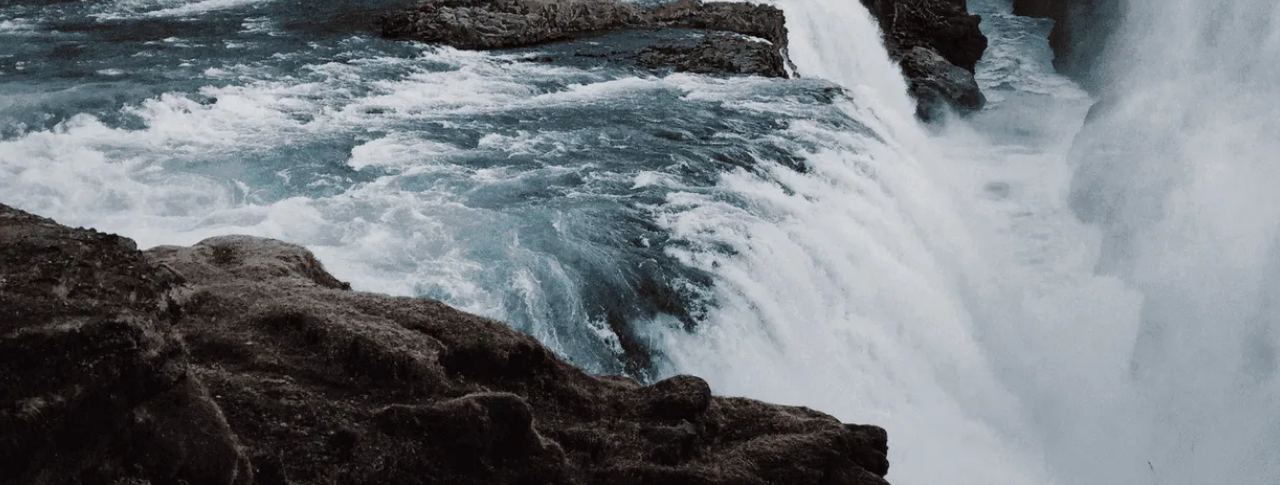
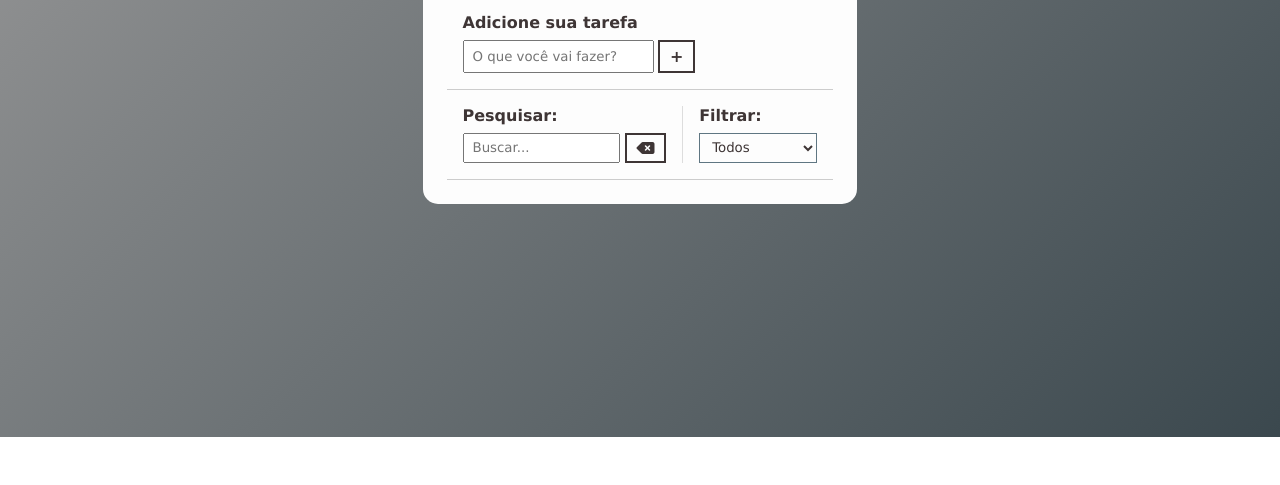
Before and after one commit to LayzaDev/To-Do-List, a plain HTML site: page index.html in a window 1280 px wide. Shown: the part 363-848 px from the top of the page. After the commit the page ends 800 px from the top, so only its background shows below. Drawn offline with Linux system fonts and the light colour scheme.

Commit message:
style: muda background

```diff
--- a/css/style.css
+++ b/css/style.css
@@ -16,10 +16,13 @@
 }
 
 body {
-  background-image: url("../img/fundo.webp");
-  background-position: center;
-  background-size: cover;
+  margin: 0;
   height: 100vh;
+  background: linear-gradient(135deg, #9e9d9d, #3b484e);
+  display: flex;
+  justify-content: center;
+  align-items: center;
+  font-family: Arial, sans-serif;
 }
 
 button {
```
Also changed, not shown: img/fundo.webp (deleted).
